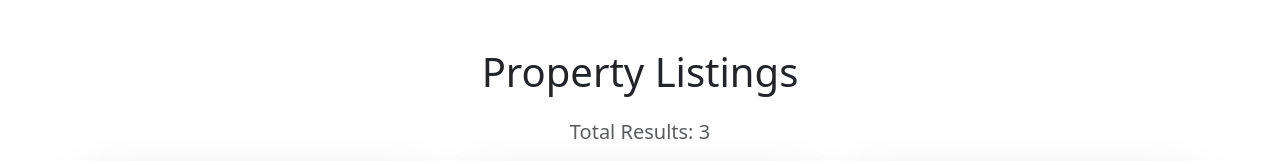
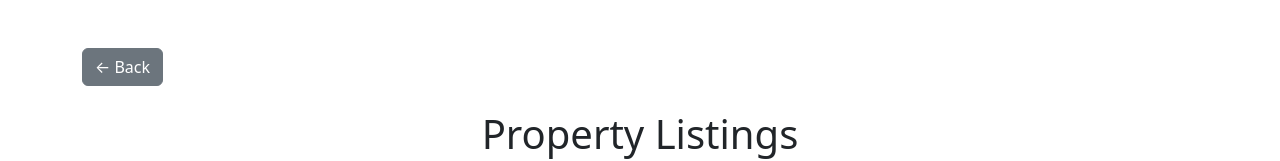
Before and after one commit to AllanNastin/Group4-design-project, a React (Create React App) app in the folder frontend/: page /listings in a window 1280 px wide. Shown: the top 161 px of the page. Built offline with nearby package versions, Linux system fonts and the light colour scheme.

Commit message:
Added Back button to ListingsParser.js

```diff
--- a/frontend/src/components/ListingsParser.js
+++ b/frontend/src/components/ListingsParser.js
@@ -6,6 +6,7 @@ const ListingsParser = () => {
     const [listingsData, setListingsData] = useState(null);
     const [error, setError] = useState(null);
     const [loading, setLoading] = useState(true);
+    const navigate = useNavigate();
 
     // Fetch listings data from JSON file
     useEffect(() => {
@@ -27,8 +28,6 @@ const ListingsParser = () => {
             });
     }, []);
 
-    const navigate = useNavigate();
-
     const handleListingClick = (listing) => {
         navigate("/listing/" + listing.listing_id);
     };
@@ -40,6 +39,11 @@ const ListingsParser = () => {
 
     return (
         <Container className="mt-5">
+            {/* Back Button */}
+            <Button variant="secondary" className="mb-4" onClick={() => navigate(-1)}>
+                ← Back
+            </Button>
+
             <h1 className="text-center mb-4">Property Listings</h1>
             <h5 className="text-muted text-center">Total Results: {listingsData.total_results}</h5>
             <Row className="mt-4">
```
